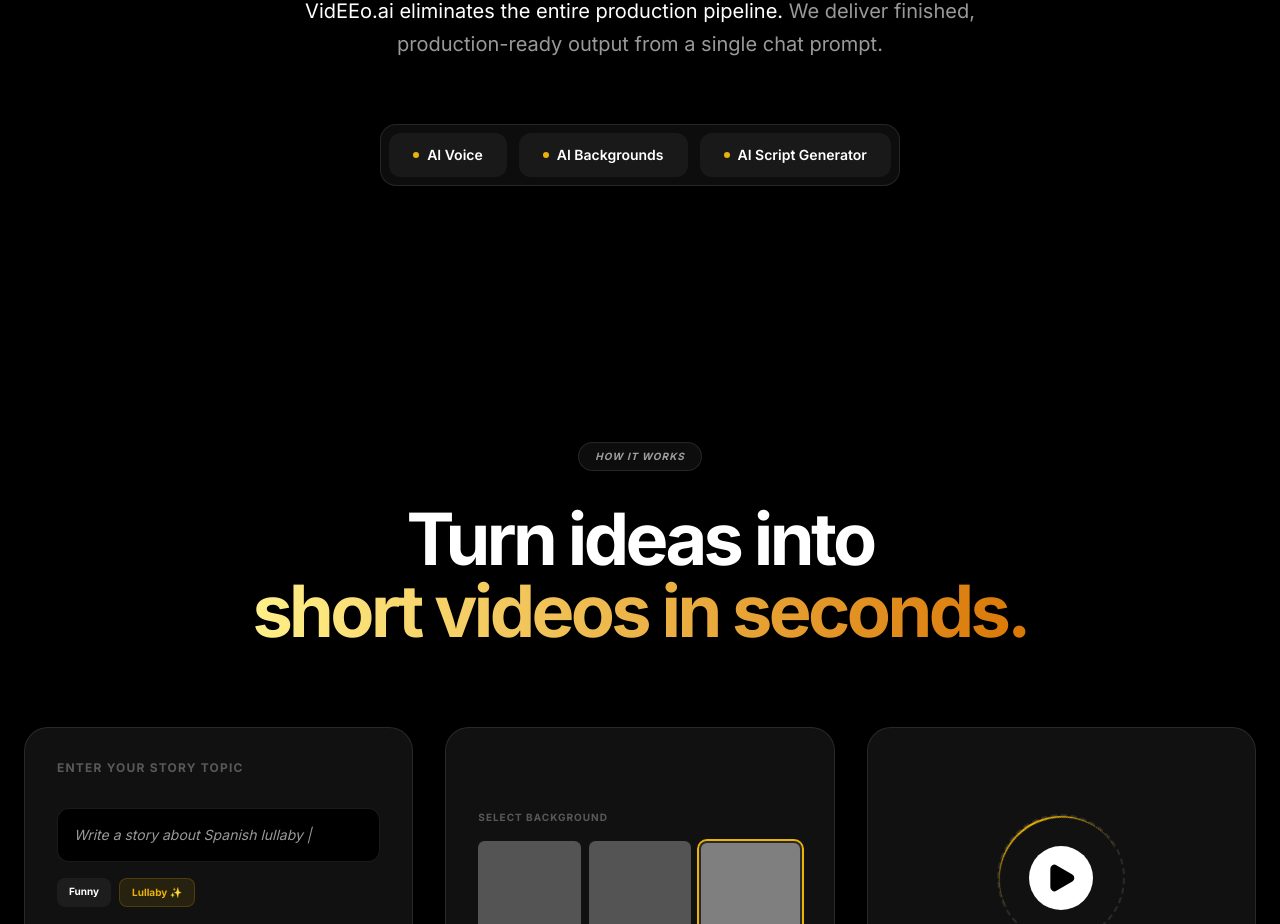
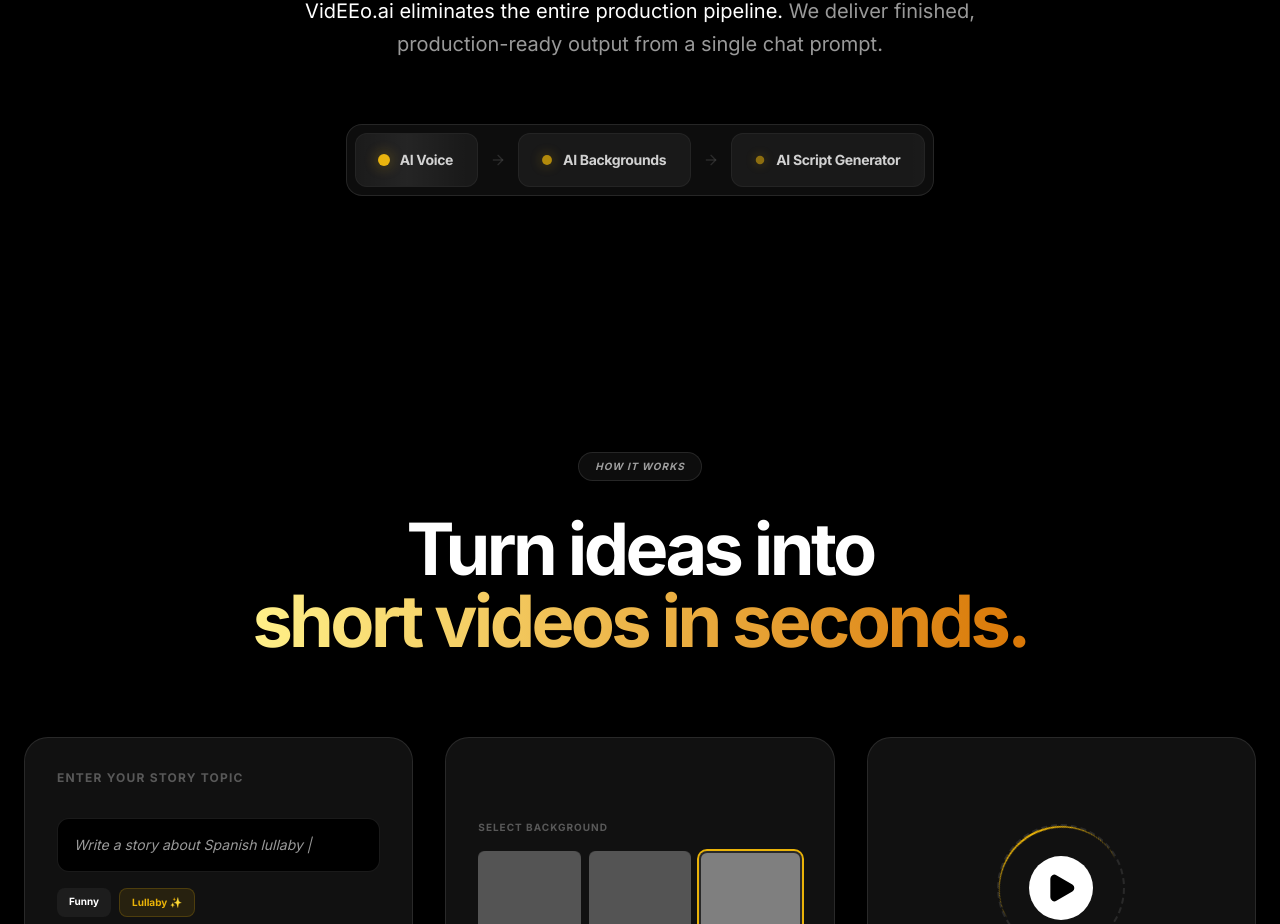
Before and after one commit to contact474/videeo-ai, a Next.js app in the folder frontend/: page / in a window 1280 px wide. Shown: the part 1296-2220 px from the top of the page. Built offline with nearby package versions, Linux system fonts and the light colour scheme.

Commit message:
UI: Added premium animations to value prop feature tags

```diff
--- a/frontend/src/app/page.tsx
+++ b/frontend/src/app/page.tsx
@@ -1,9 +1,10 @@
 "use client"
 
-import { useState, useEffect } from 'react'
+import React, { useState, useEffect } from 'react'
 import Link from 'next/link'
 import Image from 'next/image'
-import { Play, Mic, Layers, CheckCircle, ChevronRight } from 'lucide-react'
+import { Play, Mic, Layers, CheckCircle, ChevronRight, ArrowRight } from 'lucide-react'
+import { motion, AnimatePresence } from 'framer-motion'
 import { BrandScroller } from '@/components/ui/brand-scroller'
 import TestimonialV2 from '@/components/ui/testimonial-v2'
 
@@ -112,13 +113,54 @@
             Current tools require multi-step workflows, separate editors, and technical skills.
             <span className="text-white"> VidEEo.ai eliminates the entire production pipeline.</span> We deliver finished, production-ready output from a single chat prompt.
           </p>
-          <div className="inline-flex flex-wrap justify-center gap-3 p-2 bg-white/5 border border-white/10 rounded-2xl">
-            {['AI Voice', 'AI Backgrounds', 'AI Script Generator'].map((tag) => (
-              <div key={tag} className="flex items-center gap-2 px-6 py-3 rounded-xl bg-white/5 text-sm font-semibold">
-                <div className="w-1.5 h-1.5 rounded-full bg-yellow-500" /> {tag}
-              </div>
+          <motion.div
+            initial={{ opacity: 0, y: 30 }}
+            whileInView={{ opacity: 1, y: 0 }}
+            viewport={{ once: true }}
+            transition={{ duration: 0.8, ease: "easeOut" }}
+            className="inline-flex flex-wrap justify-center items-center gap-3 p-2 bg-white/5 border border-white/10 rounded-2xl relative"
+          >
+            {['AI Voice', 'AI Backgrounds', 'AI Script Generator'].map((tag, i) => (
+              <React.Fragment key={tag}>
+                <motion.div
+                  initial={{ opacity: 0, scale: 0.9 }}
+                  whileInView={{ opacity: 1, scale: 1 }}
+                  transition={{ delay: 0.5 + (i * 0.2), duration: 0.5 }}
+                  whileHover={{ scale: 1.05, backgroundColor: "rgba(255, 255, 255, 0.08)" }}
+                  className="flex items-center gap-3 px-6 py-4 rounded-xl bg-white/5 text-sm font-bold tracking-tight text-white/80 border border-white/5 transition-colors relative group overflow-hidden"
+                >
+                  <motion.div
+                    animate={{
+                      scale: [1, 1.5, 1],
+                      opacity: [0.5, 1, 0.5]
+                    }}
+                    transition={{
+                      duration: 2,
+                      repeat: Infinity,
+                      delay: i * 0.6
+                    }}
+                    className="w-2 h-2 rounded-full bg-yellow-500 shadow-[0_0_10px_rgba(234,179,8,0.5)]"
+                  />
+                  {tag}
+                  {/* Subtle sweep animation */}
+                  <motion.div
+                    animate={{ x: ['-100%', '200%'] }}
+                    transition={{ duration: 3, repeat: Infinity, delay: i * 1, ease: "linear" }}
+                    className="absolute inset-0 bg-gradient-to-r from-transparent via-white/5 to-transparent skew-x-12"
+                  />
+                </motion.div>
+                {i < 2 && (
+                  <motion.div
+                    initial={{ opacity: 0, scale: 0 }}
+                    whileInView={{ opacity: 0.3, scale: 1 }}
+                    transition={{ delay: 0.7 + (i * 0.2) }}
+                  >
+                    <ArrowRight className="w-4 h-4 text-white/40" />
+                  </motion.div>
+                )}
+              </React.Fragment>
             ))}
-          </div>
+          </motion.div>
         </div>
       </section>
 
```
